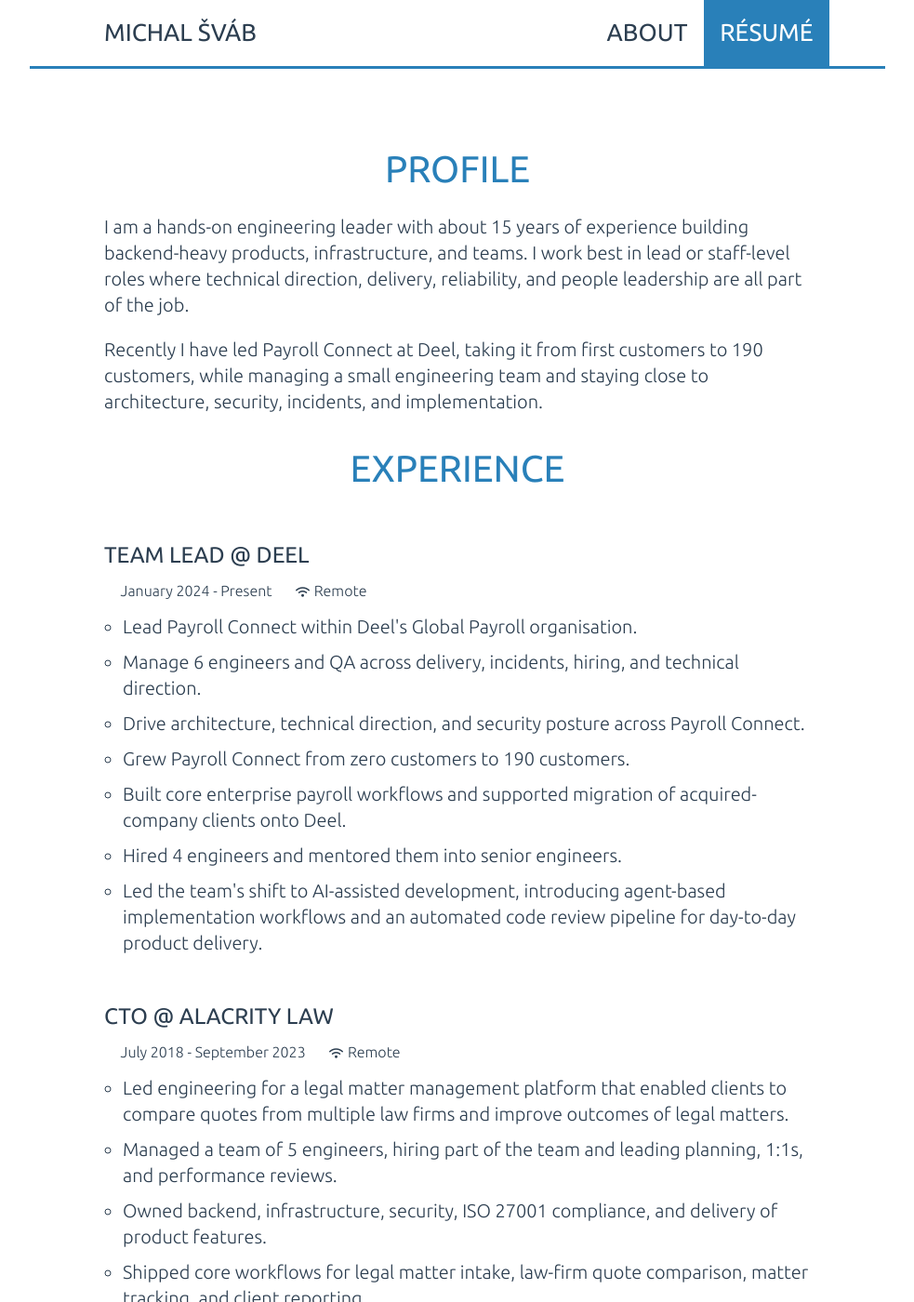
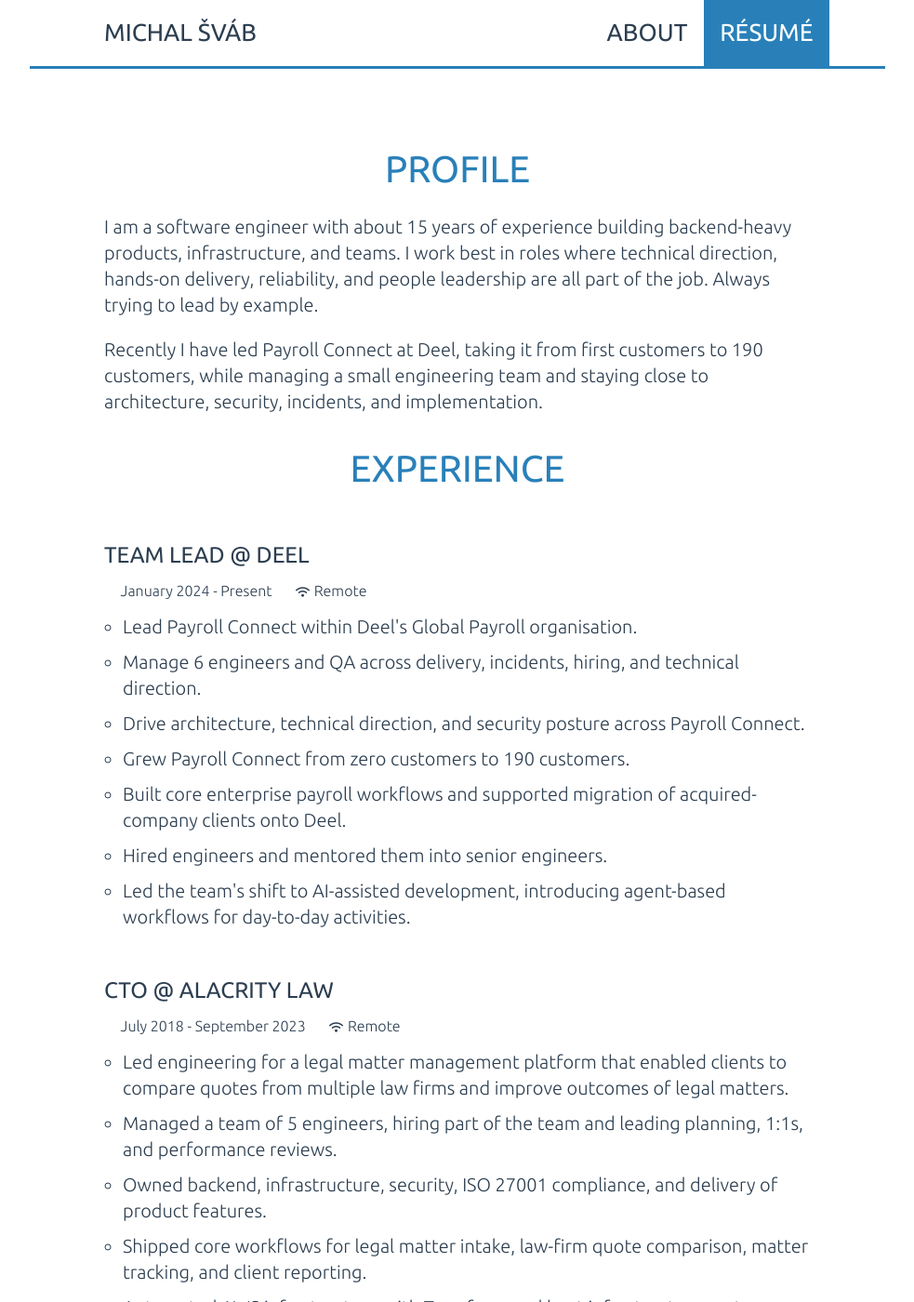
Before and after one commit to msvab/msvab.github.io, a Jekyll site: the page built from resume.html, in a window 1280 px wide and 1400 px high. Shown: the whole window at 93% size, without its empty margins (148-1131 px from the left). Built offline with Jekyll 4.4.1, drawn with Linux system fonts in a browser that asks for light colours.

Commit message:
tweak resume

```diff
--- a/resume.html
+++ b/resume.html
@@ -18,9 +18,9 @@ body_class: resume-page
 
 <section>
   <h2 class="text-center">Profile</h2>
-  <p>I am a hands-on engineering leader with about 15 years of experience building backend-heavy products, infrastructure, and
-    teams. I work best in lead or staff-level roles where technical direction, delivery, reliability, and people leadership are
-    all part of the job.</p>
+  <p>I am a software engineer with about 15 years of experience building backend-heavy products, infrastructure, and
+    teams. I work best in roles where technical direction, hands-on delivery, reliability, and people leadership are
+    all part of the job. Always trying to lead by example.</p>
   <p>Recently I have led Payroll Connect at Deel, taking it from first customers to 190 customers, while managing a small
     engineering team and staying close to architecture, security, incidents, and implementation.</p>
 </section>
@@ -37,8 +37,8 @@ body_class: resume-page
       <li>Drive architecture, technical direction, and security posture across Payroll Connect.</li>
       <li>Grew Payroll Connect from zero customers to 190 customers.</li>
       <li>Built core enterprise payroll workflows and supported migration of acquired-company clients onto Deel.</li>
-      <li>Hired 4 engineers and mentored them into senior engineers.</li>
-      <li>Led the team's shift to AI-assisted development, introducing agent-based implementation workflows and an automated code review pipeline for day-to-day product delivery.</li>
+      <li>Hired engineers and mentored them into senior engineers.</li>
+      <li>Led the team's shift to AI-assisted development, introducing agent-based workflows for day-to-day activities.</li>
     </ul>
   </div>
 
```
